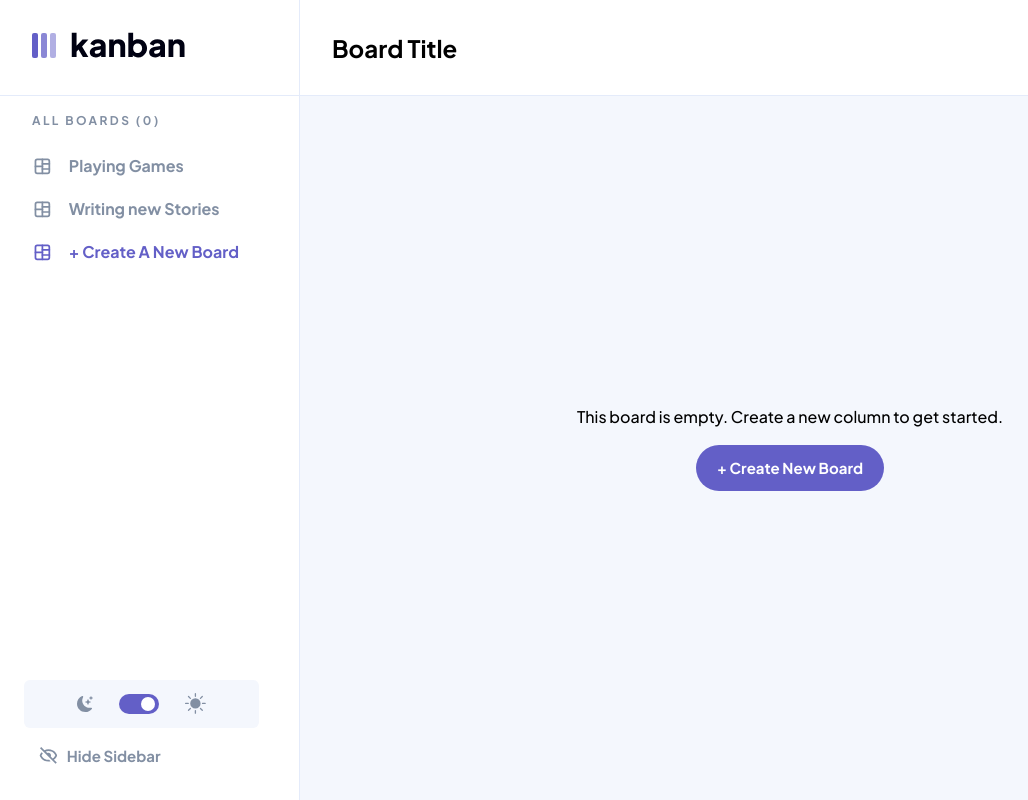
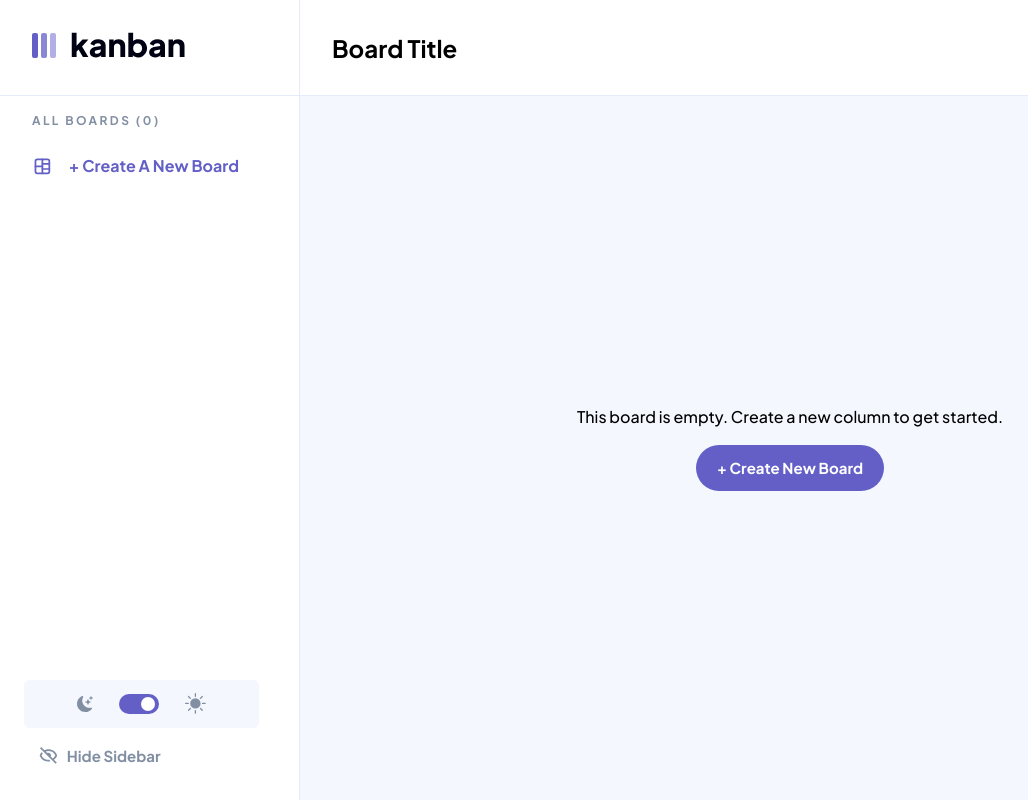
Before and after one commit to 0xmbadr/task-management-app, a React (Vite) app: page / in a window 1280 px wide. Shown: the top 800 px of the page, without its empty margins (0-1028 px from the left). Built offline with nearby package versions, Linux system fonts and the light colour scheme.

Commit message:
Echo board creation in sidenav.

```diff
--- a/src/components/Modals/AddBoard.tsx
+++ b/src/components/Modals/AddBoard.tsx
@@ -7,6 +7,7 @@ import { ImCross } from 'react-icons/im';
 import { useDispatch } from 'react-redux';
 import { addBoard } from '../../app/slices/dataSlice';
 import { useAppSelector } from '../../app/hooks';
+import { closeModal } from './../../app/slices/modalSlice';
 
 const AddBoard = () => {
   // Store
@@ -50,6 +51,7 @@ const AddBoard = () => {
 
   const onSubmit: SubmitHandler<IBoard> = (data) => {
     dispatch(addBoard(data));
+    dispatch(closeModal());
   };
 
   // util fn
--- a/src/components/SideNav/index.tsx
+++ b/src/components/SideNav/index.tsx
@@ -15,7 +15,7 @@ const SideNav = ({
   hideSideNav,
   ToggleOnHide,
 }: SideNavProps) => {
-  const boards = [{ name: 'Playing Games' }, { name: 'Writing new Stories' }];
+  const boards = useAppSelector((state) => state.data.data);
 
   const colorTheme = useAppSelector((state) => state.data.colorTheme);
   const [toggleThemeChange, setToggleThemeChange] = useState<boolean>(
```
